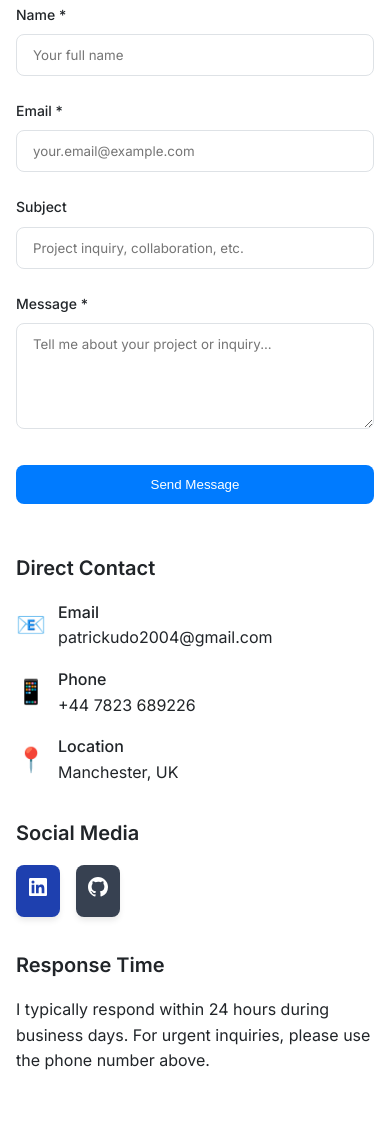
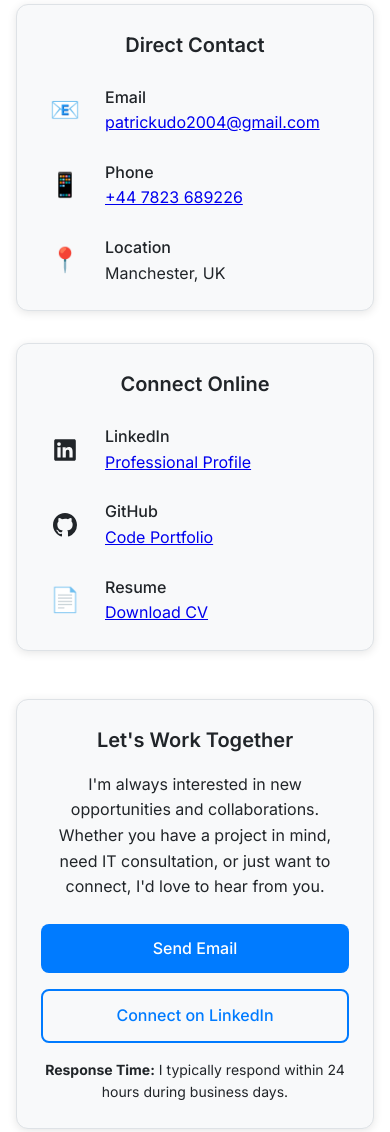
Before and after one commit to patrickudo2004/patrick-portfolio, a website: page index.html in a window 390 px wide. Shown: the part 10077-11209 px from the top of the page. Drawn offline with Linux system fonts and the light colour scheme.

Commit message:
feat: redesign contact section - remove form and improve layout
- Remove contact form entirely and restructure with card-based design
- Add Direct Contact card with clickable email, phone, and location
- Add Connect Online card with LinkedIn, GitHub, and CV download links
- Add centered call-to-action section with prominent contact buttons
- Implement proper href attributes (mailto:, tel:) for direct contact
- Improve visual hierarchy with consistent icon containers
- Update responsive layout from lg:grid-cols-2 to md:grid-cols-2
- Add accessibility improvements with ARIA labels and proper external link handling
- Update CHANGELOG.md with comprehensive v1.2.3 release notes

```diff
--- a/index.html
+++ b/index.html
@@ -620,68 +620,42 @@
                     </p>
                 </div>
 
-                <div class="max-w-4xl mx-auto grid lg:grid-cols-2 gap-12">
-                    <!-- Contact Form -->
+                <div class="max-w-3xl mx-auto">
+                    <!-- Contact Information Grid -->
+                    <div class="grid md:grid-cols-2 gap-8 mb-12">
+                        <!-- Direct Contact -->
                         <div class="animate-on-scroll">
-                        <form id="contact-form" class="space-y-6">
-                            <div>
-                                <label for="name" class="form-label">Name *</label>
-                                <input type="text" id="name" name="name" required class="form-input" placeholder="Your full name">
-                                <div class="form-error" id="name-error"></div>
+                            <div class="card">
+                                <h3 class="text-xl font-semibold mb-6 text-center">Direct Contact</h3>
+                                <div class="space-y-6">
+                                    <div class="flex items-center space-x-4">
+                                        <div class="flex-shrink-0 w-12 h-12 bg-accent-primary/10 dark:bg-dark-accent-primary/10 rounded-lg flex items-center justify-center">
+                                            <span class="text-2xl">📧</span>
                                         </div>
-
-                            <div>
-                                <label for="email" class="form-label">Email *</label>
-                                <input type="email" id="email" name="email" required class="form-input" placeholder="your.email@example.com">
-                                <div class="form-error" id="email-error"></div>
-                            </div>
-
-                            <div>
-                                <label for="subject" class="form-label">Subject</label>
-                                <input type="text" id="subject" name="subject" class="form-input" placeholder="Project inquiry, collaboration, etc.">
-                            </div>
-
-                            <div>
-                                <label for="message" class="form-label">Message *</label>
-                                <textarea id="message" name="message" required rows="5" class="form-input" placeholder="Tell me about your project or inquiry..."></textarea>
-                                <div class="form-error" id="message-error"></div>
-                            </div>
-
-                            <button type="submit" class="btn-primary w-full" id="submit-btn">
-                                <span id="submit-text">Send Message</span>
-                                <span id="submit-loading" class="hidden">Sending...</span>
-                            </button>
-
-                            <div id="form-success" class="hidden text-center p-4 bg-green-100 dark:bg-green-900/20 text-green-800 dark:text-green-200 rounded-lg">
-                                Thank you! Your message has been sent successfully.
-                            </div>
-                        </form>
-                    </div>
-
-                    <!-- Contact Information -->
-                    <div class="animate-on-scroll">
-                        <div class="space-y-8">
-                            <div>
-                                <h3 class="text-xl font-semibold mb-4">Direct Contact</h3>
-                                <div class="space-y-4">
-                                    <div class="flex items-center space-x-3">
-                                        <span class="text-2xl">📧</span>
                                         <div>
                                             <p class="font-medium">Email</p>
-                                            <p class="text-text-secondary dark:text-dark-text-secondary">patrickudo2004@gmail.com</p>
+                                            <a href="mailto:patrickudo2004@gmail.com" class="text-accent-primary dark:text-dark-accent-primary hover:underline">
+                                                patrickudo2004@gmail.com
+                                            </a>
                                         </div>
                                     </div>
 
-                                    <div class="flex items-center space-x-3">
+                                    <div class="flex items-center space-x-4">
+                                        <div class="flex-shrink-0 w-12 h-12 bg-accent-primary/10 dark:bg-dark-accent-primary/10 rounded-lg flex items-center justify-center">
                                             <span class="text-2xl">📱</span>
+                                        </div>
                                         <div>
                                             <p class="font-medium">Phone</p>
-                                            <p class="text-text-secondary dark:text-dark-text-secondary">+44 7823 689226</p>
+                                            <a href="tel:+447823689226" class="text-accent-primary dark:text-dark-accent-primary hover:underline">
+                                                +44 7823 689226
+                                            </a>
                                         </div>
                                     </div>
 
-                                    <div class="flex items-center space-x-3">
+                                    <div class="flex items-center space-x-4">
+                                        <div class="flex-shrink-0 w-12 h-12 bg-accent-primary/10 dark:bg-dark-accent-primary/10 rounded-lg flex items-center justify-center">
                                             <span class="text-2xl">📍</span>
+                                        </div>
                                         <div>
                                             <p class="font-medium">Location</p>
                                             <p class="text-text-secondary dark:text-dark-text-secondary">Manchester, UK</p>
@@ -689,31 +663,76 @@
                                     </div>
                                 </div>
                             </div>
+                        </div>
 
-                            <div>
-                                <h3 class="text-xl font-semibold mb-4">Social Media</h3>
-                                <div class="flex space-x-4">
-                                    <a href="https://www.linkedin.com/in/patrick-udoh-4791934a/" class="social-linkedin" aria-label="LinkedIn">
-                                        <svg class="w-5 h-5" fill="currentColor" viewBox="0 0 20 20">
+                        <!-- Social & Professional Links -->
+                        <div class="animate-on-scroll">
+                            <div class="card">
+                                <h3 class="text-xl font-semibold mb-6 text-center">Connect Online</h3>
+                                <div class="space-y-6">
+                                    <div class="flex items-center space-x-4">
+                                        <div class="flex-shrink-0 w-12 h-12 bg-accent-primary/10 dark:bg-dark-accent-primary/10 rounded-lg flex items-center justify-center">
+                                            <svg class="w-6 h-6 text-accent-primary dark:text-dark-accent-primary" fill="currentColor" viewBox="0 0 20 20">
                                                 <path fill-rule="evenodd" d="M16.338 16.338H13.67V12.16c0-.995-.017-2.277-1.387-2.277-1.39 0-1.601 1.086-1.601 2.207v4.248H8.014v-8.59h2.559v1.174h.037c.356-.675 1.227-1.387 2.526-1.387 2.703 0 3.203 1.778 3.203 4.092v4.711zM5.005 6.575a1.548 1.548 0 11-.003-3.096 1.548 1.548 0 01.003 3.096zm-1.337 9.763H6.34v-8.59H3.667v8.59zM17.668 1H2.328C1.595 1 1 1.581 1 2.298v15.403C1 18.418 1.595 19 2.328 19h15.34c.734 0 1.332-.582 1.332-1.299V2.298C19 1.581 18.402 1 17.668 1z" clip-rule="evenodd"></path>
                                             </svg>
-                                    </a>
-
-                                    <a href="https://github.com/patrickudo2004" class="social-github" aria-label="GitHub">
-                                        <svg class="w-5 h-5" fill="currentColor" viewBox="0 0 20 20">
-                                            <path fill-rule="evenodd" d="M10 0C4.477 0 0 4.484 0 10.017c0 4.425 2.865 8.18 6.839 9.504.5.092.682-.217.682-.483 0-.237-.008-.868-.013-1.703-2.782.605-3.369-1.343-3.369-1.343-.454-1.158-1.11-1.466-1.11-1.466-.908-.62.069-.608.069-.608 1.003.07 1.531 1.032 1.531 1.032.892 1.53 2.341 1.088 2.91.832.092-.647.35-1.088.636-1.338-2.22-.253-4.555-1.113-4.555-4.951 0-1.093.39-1.988 1.029-2.688-.103-.253-.446-1.272.098-2.65 0 0 .84-.27 2.75 1.026A9.564 9.564 0 0110 4.844c.85.004 1.705.115 2.504.337 1.909-1.296 2.747-1.027 2.747-1.027.546 1.379.203 2.398.1 2.651.64.7 1.028 1.595 1.028 2.688 0 3.848-2.339 4.695-4.566 4.942.359.31.678.921.678 1.856 0 1.338-.012 2.419-.012 2.747 0 .268.18.58.688.482A10.019 10.019 0 0020 10.017C20 4.484 15.522 0 10 0z" clip-rule="evenodd"></path>
-                                        </svg>
+                                        </div>
+                                        <div>
+                                            <p class="font-medium">LinkedIn</p>
+                                            <a href="https://www.linkedin.com/in/patrick-udoh-4791934a/" class="text-accent-primary dark:text-dark-accent-primary hover:underline" target="_blank" rel="noopener noreferrer">
+                                                Professional Profile
                                             </a>
                                         </div>
                                     </div>
 
+                                    <div class="flex items-center space-x-4">
+                                        <div class="flex-shrink-0 w-12 h-12 bg-accent-primary/10 dark:bg-dark-accent-primary/10 rounded-lg flex items-center justify-center">
+                                            <svg class="w-6 h-6 text-accent-primary dark:text-dark-accent-primary" fill="currentColor" viewBox="0 0 20 20">
+                                                <path fill-rule="evenodd" d="M10 0C4.477 0 0 4.484 0 10.017c0 4.425 2.865 8.18 6.839 9.504.5.092.682-.217.682-.483 0-.237-.008-.868-.013-1.703-2.782.605-3.369-1.343-3.369-1.343-.454-1.158-1.11-1.466-1.11-1.466-.908-.62.069-.608.069-.608 1.003.07 1.531 1.032 1.531 1.032.892 1.53 2.341 1.088 2.91.832.092-.647.35-1.088.636-1.338-2.22-.253-4.555-1.113-4.555-4.951 0-1.093.39-1.988 1.029-2.688-.103-.253-.446-1.272.098-2.65 0 0 .84-.27 2.75 1.026A9.564 9.564 0 0110 4.844c.85.004 1.705.115 2.504.337 1.909-1.296 2.747-1.027 2.747-1.027.546 1.379.203 2.398.1 2.651.64.7 1.028 1.595 1.028 2.688 0 3.848-2.339 4.695-4.566 4.942.359.31.678.921.678 1.856 0 1.338-.012 2.419-.012 2.747 0 .268.18.58.688.482A10.019 10.019 0 0020 10.017C20 4.484 15.522 0 10 0z" clip-rule="evenodd"></path>
+                                            </svg>
+                                        </div>
                                         <div>
-                                <h3 class="text-xl font-semibold mb-4">Response Time</h3>
-                                <p class="text-text-secondary dark:text-dark-text-secondary">
-                                    I typically respond within 24 hours during business days.
-                                    For urgent inquiries, please use the phone number above.
+                                            <p class="font-medium">GitHub</p>
+                                            <a href="https://github.com/patrickudo2004" class="text-accent-primary dark:text-dark-accent-primary hover:underline" target="_blank" rel="noopener noreferrer">
+                                                Code Portfolio
+                                            </a>
+                                        </div>
+                                    </div>
+
+                                    <div class="flex items-center space-x-4">
+                                        <div class="flex-shrink-0 w-12 h-12 bg-accent-primary/10 dark:bg-dark-accent-primary/10 rounded-lg flex items-center justify-center">
+                                            <span class="text-2xl">📄</span>
+                                        </div>
+                                        <div>
+                                            <p class="font-medium">Resume</p>
+                                            <a href="./src/documents/Patrick CV.pdf" class="text-accent-primary dark:text-dark-accent-primary hover:underline" download>
+                                                Download CV
+                                            </a>
+                                        </div>
+                                    </div>
+                                </div>
+                            </div>
+                        </div>
+                    </div>
+
+                    <!-- Response Time & Availability -->
+                    <div class="animate-on-scroll">
+                        <div class="card text-center">
+                            <h3 class="text-xl font-semibold mb-4">Let's Work Together</h3>
+                            <p class="text-text-secondary dark:text-dark-text-secondary mb-6 max-w-2xl mx-auto">
+                                I'm always interested in new opportunities and collaborations. Whether you have a project in mind,
+                                need IT consultation, or just want to connect, I'd love to hear from you.
                             </p>
+                            <div class="flex flex-col sm:flex-row gap-4 justify-center">
+                                <a href="mailto:patrickudo2004@gmail.com" class="btn-primary">
+                                    Send Email
+                                </a>
+                                <a href="https://www.linkedin.com/in/patrick-udoh-4791934a/" class="btn-secondary" target="_blank" rel="noopener noreferrer">
+                                    Connect on LinkedIn
+                                </a>
                             </div>
+                            <p class="text-sm text-text-secondary dark:text-dark-text-secondary mt-4">
+                                <strong>Response Time:</strong> I typically respond within 24 hours during business days.
+                            </p>
                         </div>
                     </div>
                 </div>
```
Also changed, not shown: docs/CHANGELOG.md. Lines whose indentation alone changed are shown as unchanged.
